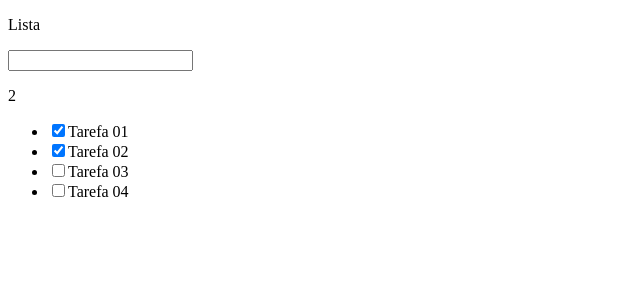
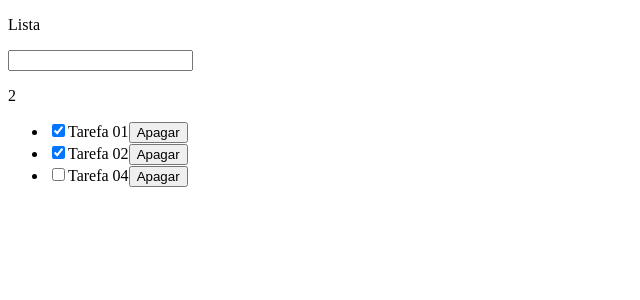
Before and after one commit to AndersonTiago/aulasReactLucas, a React (Create React App) app: page /pagina-inicial in a window 1280 px wide. Shown: the top 300 px of the page, without its empty margins (0-640 px from the left). Built offline with nearby package versions, Linux system fonts and the light colour scheme; data requests are answered from the project's data file.

Commit message:
Aula Final, Deletando tarefa via API

```diff
--- a/mock/db.json
+++ b/mock/db.json
@@ -11,11 +11,6 @@
       "id": 2
     },
     {
-      "title": "Tarefa 03",
-      "isCompleted": false,
-      "id": 3
-    },
-    {
       "title": "Tarefa 04",
       "isCompleted": false,
       "id": 4
--- a/src/app/pages/dashboard/Dashboard.tsx
+++ b/src/app/pages/dashboard/Dashboard.tsx
@@ -58,9 +58,20 @@ export const Dashboard = () => {
                 })
             }
         })
+    }, [lista])
 
-
-    }, [lista])
+    const handleTogleDelete = useCallback((id: number) => {
+        TarefasService.deleteById(id)
+            .then((result) => {
+                if (result instanceof ApiException) {
+                    alert(result.message);
+                } else {
+                    setLista(oldList => {
+                        return oldList.filter(oldListItem => oldListItem.id !== id)
+                    })
+                }
+            })
+    }, [])
 
     return (
         <div>
@@ -81,6 +92,7 @@ export const Dashboard = () => {
                                 onChange={() => handleTogleComplete(listItem.id)}
                             />
                             {listItem.title}
+                            <button onClick={() => handleTogleDelete(listItem.id)}>Apagar</button>
                         </li>
                     })
                 }
--- a/src/app/shared/services/api/tarefas/TarefaService.ts
+++ b/src/app/shared/services/api/tarefas/TarefaService.ts
@@ -50,7 +50,7 @@ const updateById = async (
 
 const deleteById = async (id: number): Promise<undefined | ApiException> => {
   try {
-    await Api().get(`/tarefas/${id}`);
+    await Api().delete(`/tarefas/${id}`);
     return undefined;
   } catch (error: any) {
     return new ApiException(error.message || "Erro ao consultar a API.");
```
